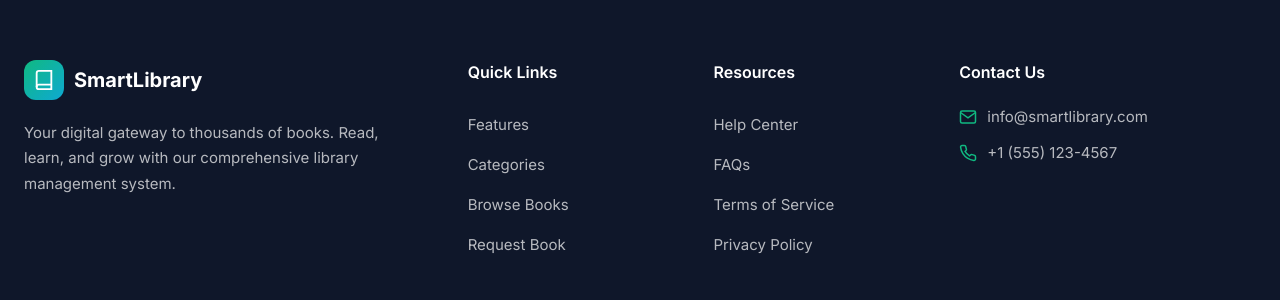
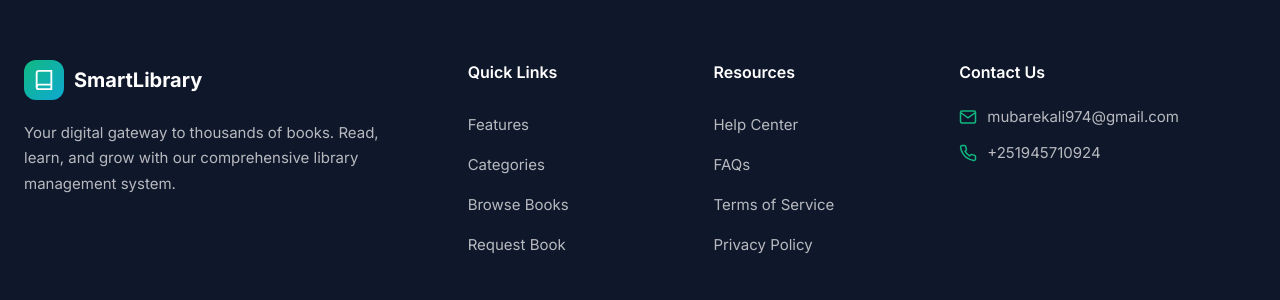
Before and after one commit to mubarek370/smart-library, a Django app: page / in a window 1280 px wide. Shown: the part 4815-5115 px from the top of the page. Run offline with Django 4.2, Linux system fonts and the light colour scheme; data that the repository does not hold is empty; parts of the project's set-up code (start-up, migrations or seed data) failed here and were passed over.

Commit message:
Update contact email to mubarekali974@gmail.com and phone to +251945710924

```diff
--- a/templates/dashboard/home.html
+++ b/templates/dashboard/home.html
@@ -848,11 +848,11 @@
                     <h4>Contact Us</h4>
                     <p>
                         <svg viewBox="0 0 24 24" fill="none" stroke="currentColor" stroke-width="2"><path d="M4 4h16c1.1 0 2 .9 2 2v12c0 1.1-.9 2-2 2H4c-1.1 0-2-.9-2-2V6c0-1.1.9-2 2-2z"></path><polyline points="22,6 12,13 2,6"></polyline></svg>
-                        info@smartlibrary.com
+                        mubarekali974@gmail.com
                     </p>
                     <p>
                         <svg viewBox="0 0 24 24" fill="none" stroke="currentColor" stroke-width="2"><path d="M22 16.92v3a2 2 0 0 1-2.18 2 19.79 19.79 0 0 1-8.63-3.07 19.5 19.5 0 0 1-6-6 19.79 19.79 0 0 1-3.07-8.67A2 2 0 0 1 4.11 2h3a2 2 0 0 1 2 1.72 12.84 12.84 0 0 0 .7 2.81 2 2 0 0 1-.45 2.11L8.09 9.91a16 16 0 0 0 6 6l1.27-1.27a2 2 0 0 1 2.11-.45 12.84 12.84 0 0 0 2.81.7A2 2 0 0 1 22 16.92z"></path></svg>
-                        +1 (555) 123-4567
+                        +251945710924
                     </p>
                 </div>
             </div>
```
